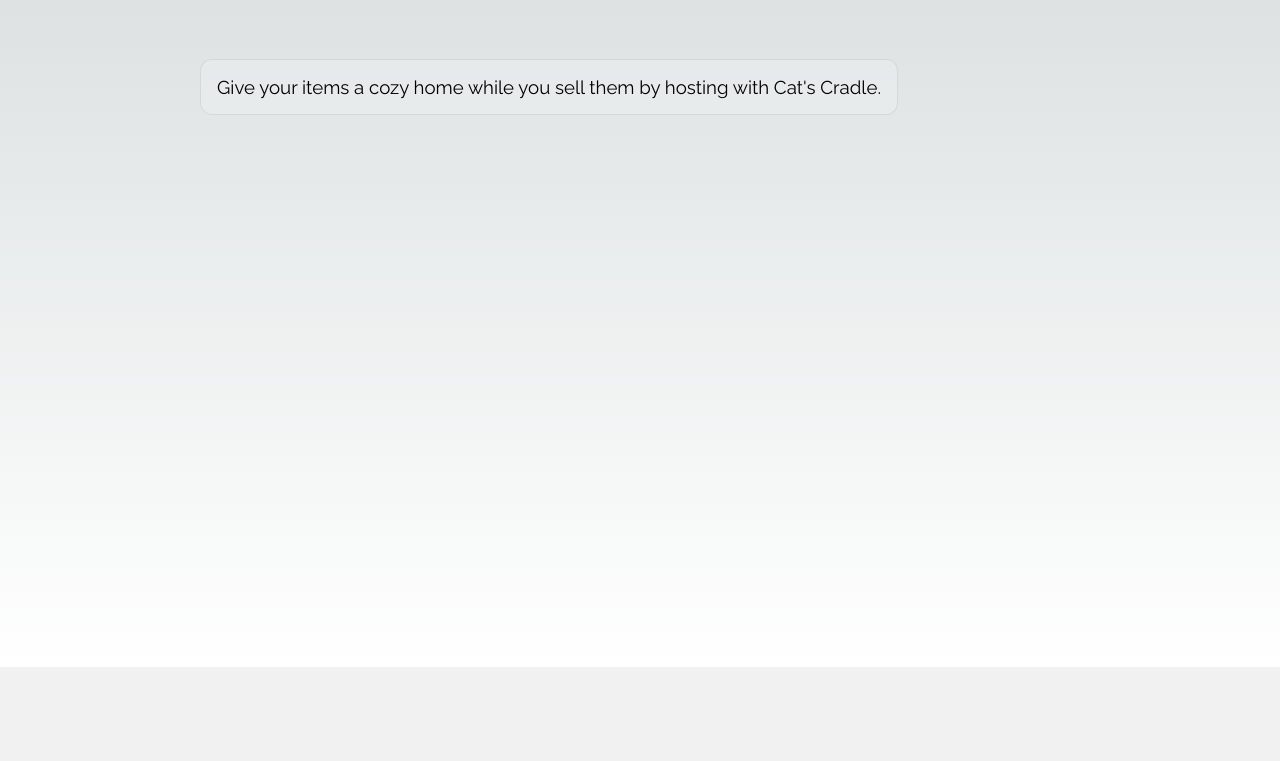
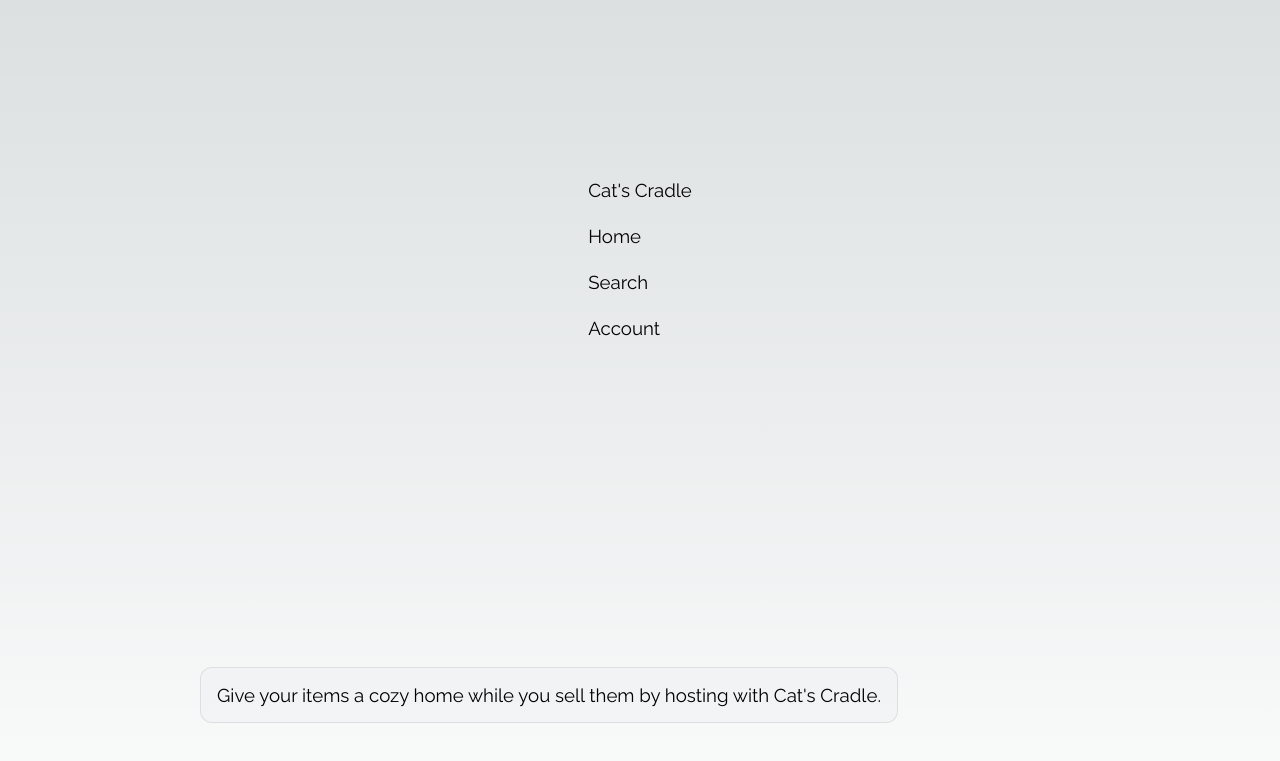
Before and after one commit to ethcala/fullstacktwo-frontend, a Next.js app in the folder cats-cradle/: page / in a window 1280 px wide. Shown: the part 149-910 px from the top of the page. Before the commit the page ends 816 px from the top, so only its background shows below. Built offline with nearby package versions, Linux system fonts and the light colour scheme; a web font is replaced by a local one.

Commit message:
header stuff

```diff
--- a/cats-cradle/src/components/header.tsx
+++ b/cats-cradle/src/components/header.tsx
@@ -1,7 +1,15 @@
-export default function Header() {
+export default function Header(params:any) {
     return (
-        <div>
-            <h1>Cat's Cradle</h1>
+        <div className="navbar nav-light">
+            <div className="item-holder">
+                <p className="nav-title">Cat's Cradle</p>
+                <p className="nav-item">Home</p>
+                <p className="nav-item">Search</p>
+                <p className="nav-item">Account</p>
+            </div>
+            <a href="javascript:void(0);" className="nav-icon">
+                <i className="fa fa-bars"></i>
+            </a>
         </div>
     )
 }
--- a/cats-cradle/src/pages/index.tsx
+++ b/cats-cradle/src/pages/index.tsx
@@ -2,6 +2,7 @@
 import Image from 'next/image'
 import { Inter } from 'next/font/google'
 import styles from '@/styles/Home.module.scss'
+import Header from '@/components/header'
 
 const inter = Inter({ subsets: ['latin'] })
 
@@ -15,6 +16,7 @@
         <link rel="icon" href="/favicon.ico" />
       </Head>
       <main className={`${styles.main} ${inter.className}`}>
+        <Header />
         <div className={styles.description}>
           <p>
             Give your items a cozy home while you sell them by hosting with Cat's Cradle.
--- a/cats-cradle/src/pages/search.tsx
+++ b/cats-cradle/src/pages/search.tsx
@@ -7,7 +7,7 @@
                     <label htmlFor="sellers">Sellers</label>
                 </div>
                 <div className="row">
-                    <input type="radio" id="listings" name="type" value="listings" checked />
+                    <input type="radio" id="listings" name="type" value="listings" defaultChecked />
                     <label htmlFor="listings">Listings</label>
                 </div>
                 <div className="row">
```
